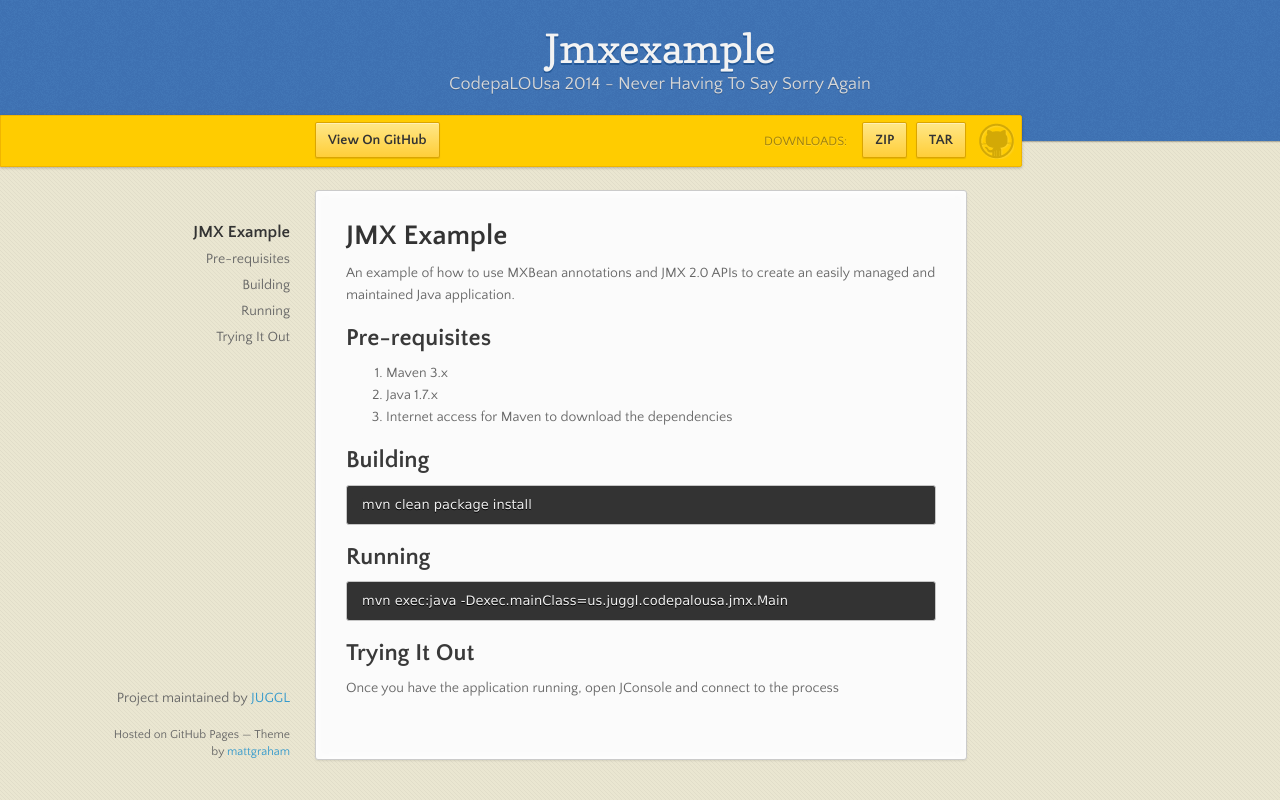
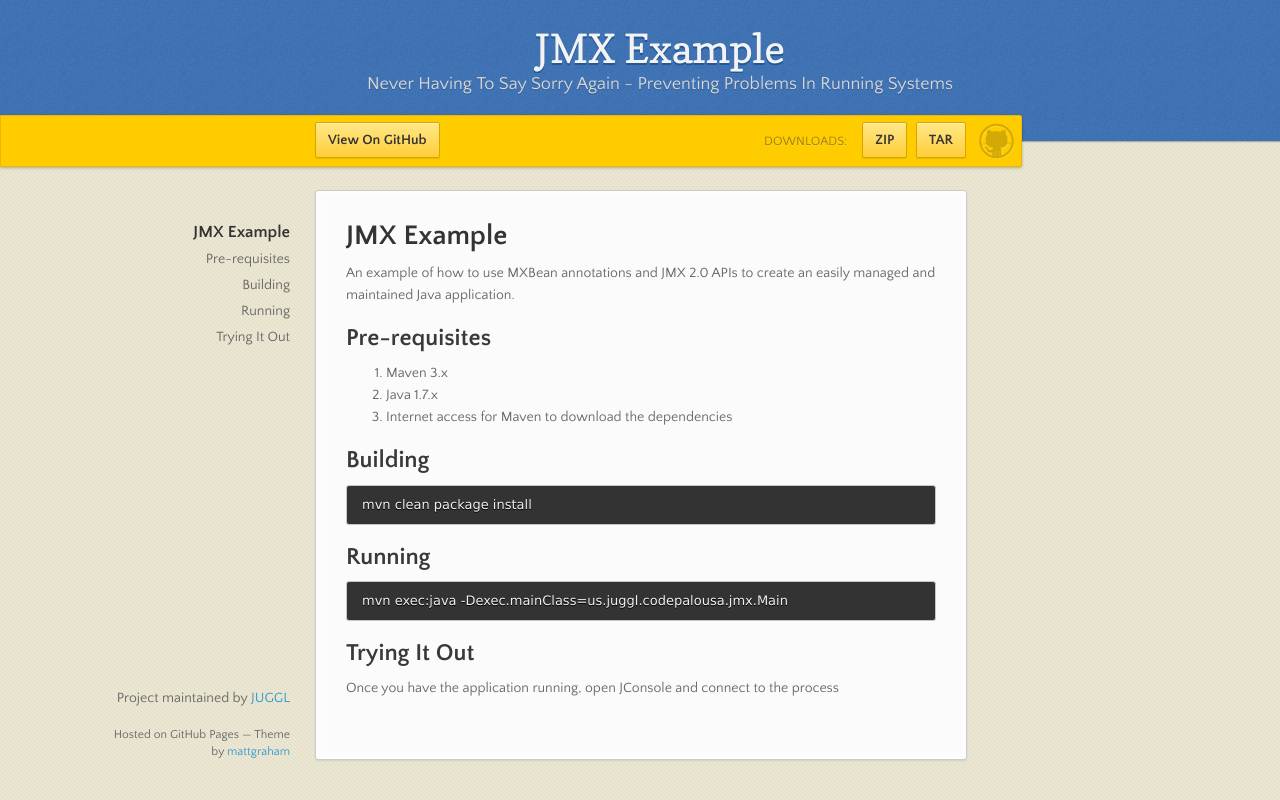
Before and after one commit to JUGGL/JMXExample, a plain HTML site: page index.html in a window 1280 px wide. Drawn offline with nearby package versions, Linux system fonts and the light colour scheme.

Commit message:
Create gh-pages branch via GitHub

```diff
--- a/index.html
+++ b/index.html
@@ -3,7 +3,7 @@
   <head>
     <meta charset="utf-8">
     <meta http-equiv="X-UA-Compatible" content="chrome=1">
-    <title>Jmxexample by JUGGL</title>
+    <title>JMX Example by JUGGL</title>
     <link rel="stylesheet" href="stylesheets/styles.css">
     <link rel="stylesheet" href="stylesheets/pygment_trac.css">
     <script src="https://ajax.googleapis.com/ajax/libs/jquery/1.7.1/jquery.min.js"></script>
@@ -17,8 +17,8 @@
   <body>
 
       <header>
-        <h1>Jmxexample</h1>
-        <p>CodepaLOUsa 2014 - Never Having To Say Sorry Again</p>
+        <h1>JMX Example</h1>
+        <p>Never Having To Say Sorry Again - Preventing Problems In Running Systems</p>
       </header>
 
       <div id="banner">
```
Also changed, not shown: params.json (+1 -1 lines).
